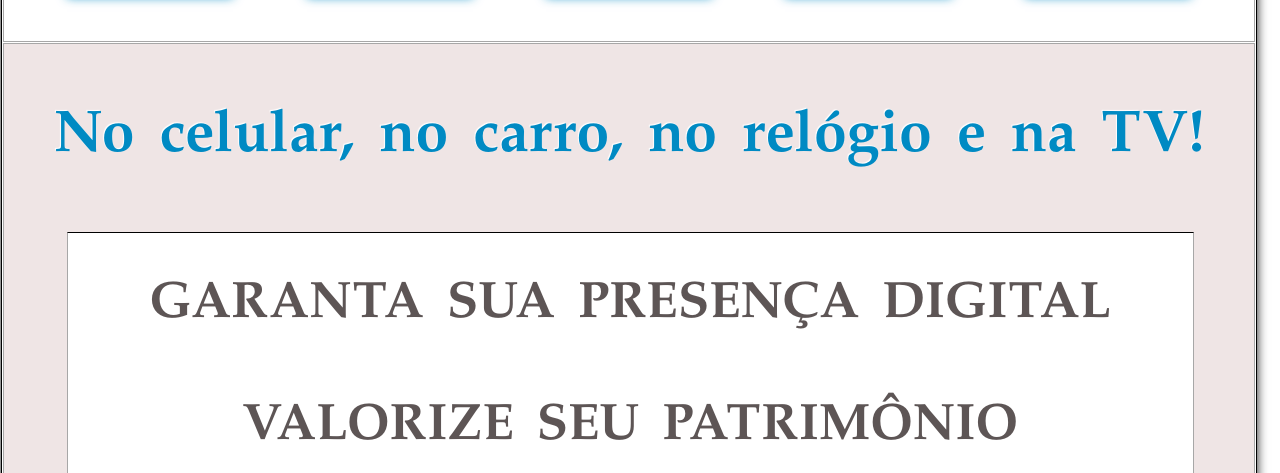
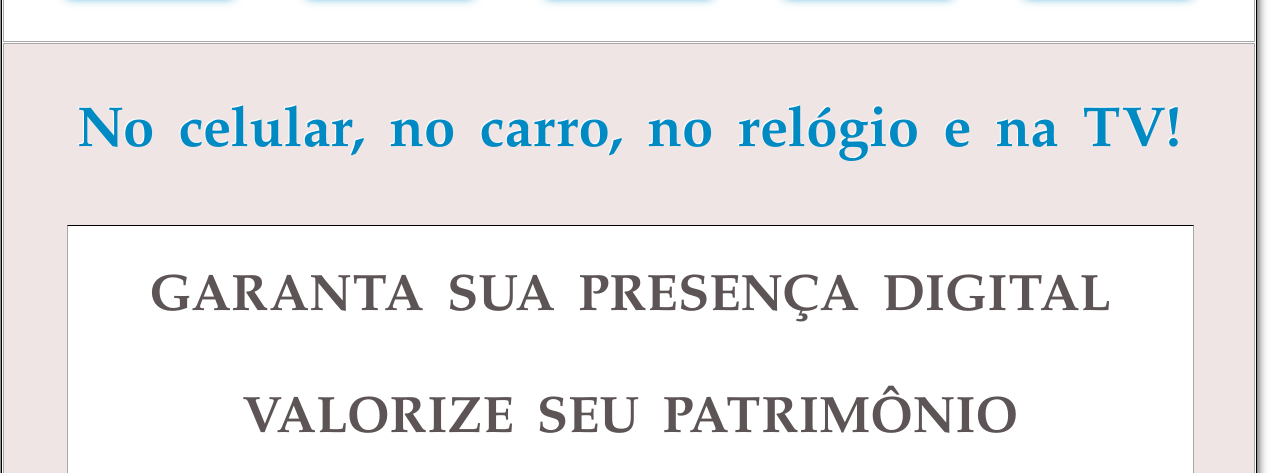
Before and after one commit to MARIBONE/maribone, a plain HTML site: page index.html in a window 1280 px wide. Shown: the part 1374-1847 px from the top of the page. Drawn offline with Linux system fonts and the light colour scheme.

Commit message:
index.html

```diff
--- a/index.html
+++ b/index.html
@@ -386,7 +386,7 @@ align-items: center;">
 
 
 <article>
-<p style="font-size: 2.3em; color: #008ac3; text-shadow: -1px -1px 1px rgba(255, 255, 255, 1);">
+<p style="font-size: 2.2em; color: #008ac3; text-shadow: -1px -1px 1px rgba(255, 255, 255, 1);">
 No celular, no carro, no relógio e na TV!
 </p>
 </article>
```
